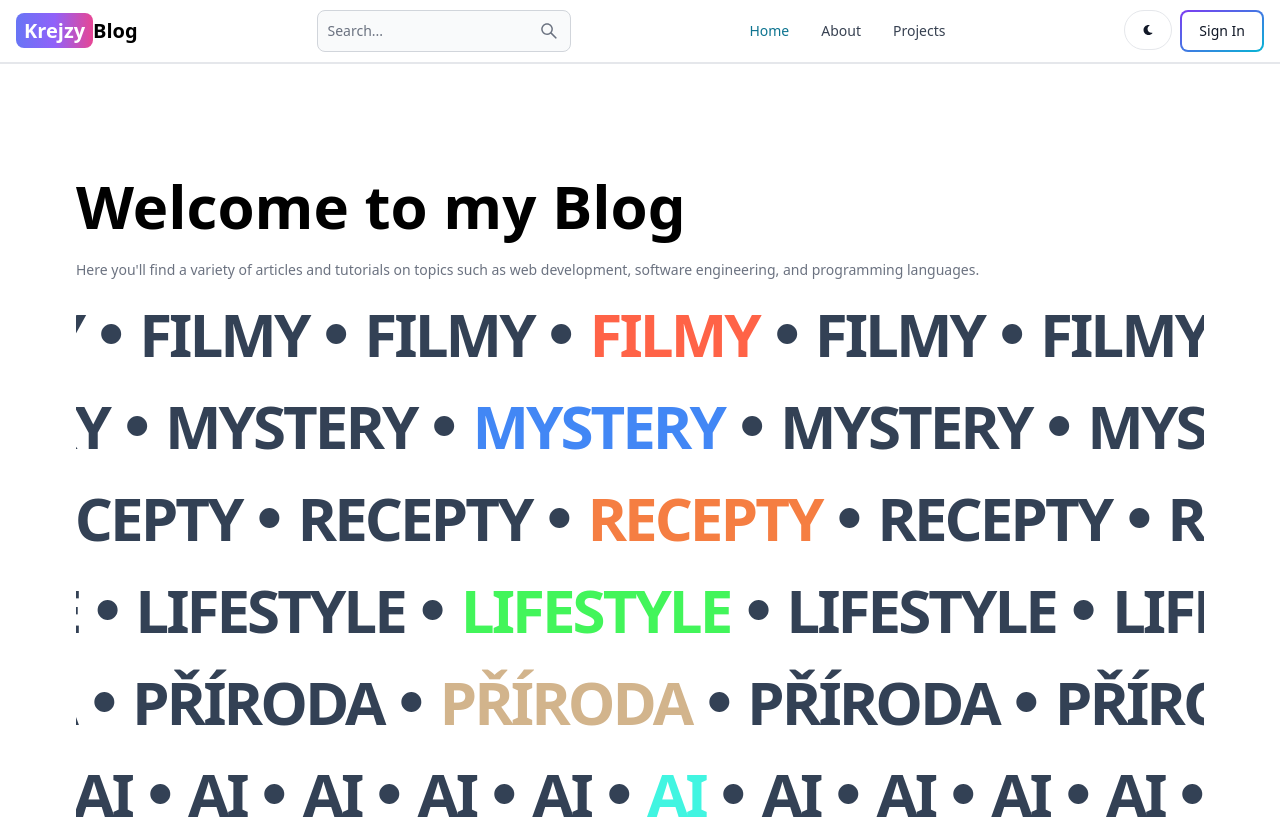
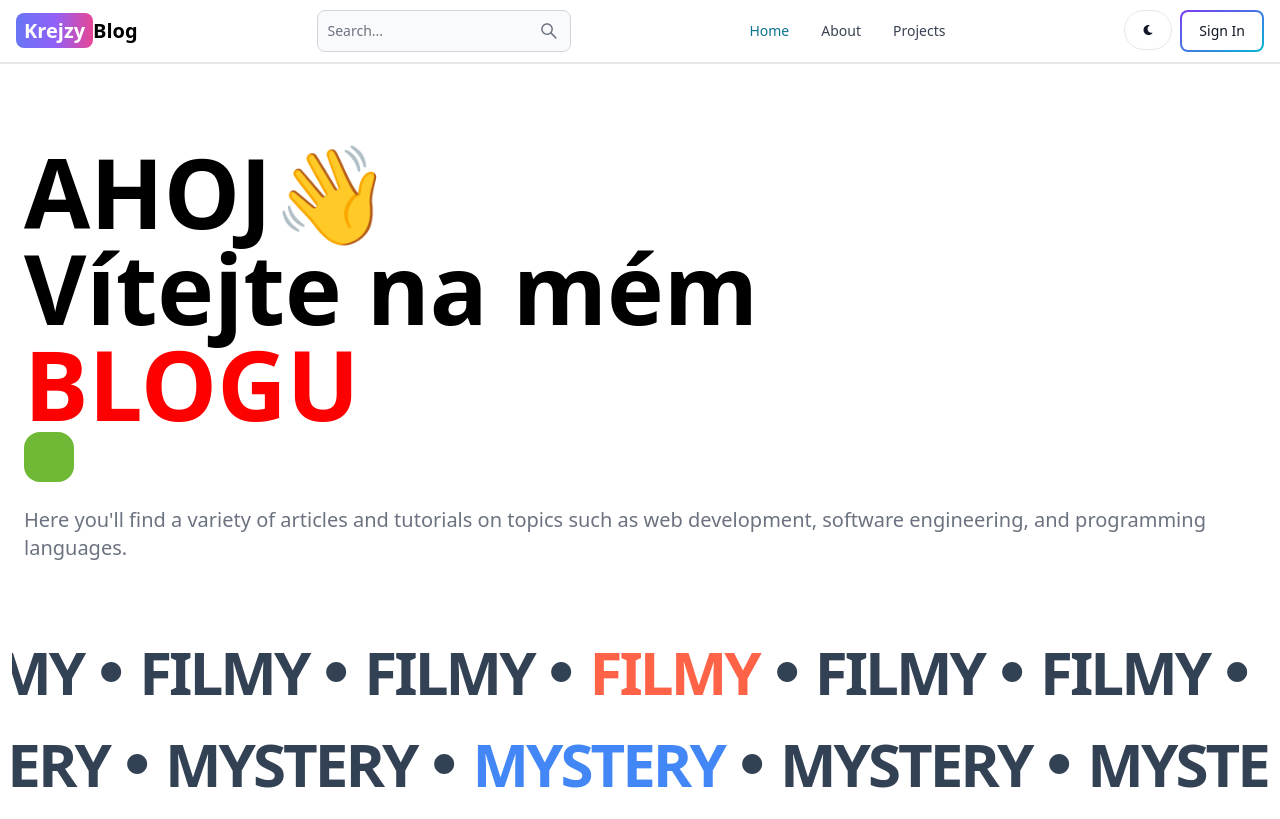
Before and after one commit to Krejzy23/mern-blog, a React (Vite) app in the folder client/: page / in a window 1280 px wide. Shown: the top 819 px of the page. Built offline with nearby package versions, Linux system fonts and the light colour scheme; no server answers; the HTML template or start-up script is replaced by a standard one.

Commit message:
adding hero section and few animations

```diff
--- a/client/package.json
+++ b/client/package.json
@@ -10,10 +10,12 @@
     "preview": "vite preview"
   },
   "dependencies": {
+    "@gsap/react": "^2.1.0",
     "@reduxjs/toolkit": "^2.2.3",
     "firebase": "^10.10.0",
     "flowbite-react": "^0.7.8",
     "gsap": "^3.12.5",
+    "gsap-trial": "^3.12.5",
     "moment": "^2.30.1",
     "react": "^18.2.0",
     "react-circular-progressbar": "^2.1.0",
--- /dev/null
+++ b/client/src/components/Hero.jsx
@@ -0,0 +1,64 @@
+import { gsap } from "gsap";
+import { useGSAP } from "@gsap/react";
+import { TextPlugin } from 'gsap/TextPlugin';
+import { ScrollTrigger } from "gsap/ScrollTrigger";
+
+gsap.registerPlugin(ScrollTrigger, TextPlugin, useGSAP );
+
+// Nastavení GSAP animace s ScrollTrigger
+
+export default function Hero() {
+
+  useGSAP(() => {
+    gsap.to("#headerTitle", {
+      duration: 2,
+      text: "AHOJ👋<br/>",
+      delay: 2,
+    },[]);
+
+    gsap.to("#headerText", {
+      duration: 2,
+      text: "Vítejte na mém<br/>",
+      delay: 3,
+    },[]);
+
+    gsap.to("#headerStyle", {
+      duration: 2,
+      text: "BLOGU",
+      delay: 4,
+      color: "red",
+
+    },[]);
+
+    gsap.defaults({ease: "none"});
+      const tl = gsap.timeline({repeat: 3 ,repeatDelay: 0.2, yoyo:true});
+      tl.to(".green", {x: 0, duration: 0.2, rotation: 0})
+        .to(".green",{x: 450, duration : 1, rotation: 360})
+        .set(".green",  {text:""})
+  },[]);
+
+  return (
+    <div>
+      <div className='flex flex-col gap-6 p-20 px-3 max-w-8xl mx-auto '>
+        <h1 className='text-6xl font-semibold lg:text-10xl md:text-8xl'>
+          <span id="headerTitle" className='font-bold'>
+            {`<h1>Ahoj 👋</h1>`}<br/>
+          </span>
+          <span id='headerText'>
+            {'<h2>Vítejte na mém<br />'}{' '}
+          </span>
+          <span id='headerStyle'>
+            {'BLOGU</h2>'}
+          </span>
+          <div className='wrapper text-xl lg:text-2xl'>
+            <div className="box green"></div>
+          </div>
+        </h1>
+        <p className='text-gray-500  sm:text-xl'>
+          Here you'll find a variety of articles and tutorials on topics such as
+          web development, software engineering, and programming languages.
+        </p>
+      </div>
+    </div>
+  );
+}
--- a/client/src/index.css
+++ b/client/src/index.css
@@ -39,3 +39,14 @@ body {
 .dark .post-content a {
   color: red;
 }
+
+.box {
+  width:50px;
+  height: 50px;
+  background-color: #6fb936;
+  border-radius: 1rem;
+}
+
+.green {
+  color:white;
+}
--- a/client/src/pages/Home.jsx
+++ b/client/src/pages/Home.jsx
@@ -1,13 +1,24 @@
+import { gsap } from "gsap";
+import { useGSAP } from "@gsap/react";
+
 import { Link } from 'react-router-dom';
 import CallToAction from '../components/CallToAction';
+import { TextPlugin } from 'gsap/TextPlugin';
+import ScrollTrigger from "gsap/ScrollTrigger";
 import { useEffect, useState } from 'react';
 import PostCard from '../components/PostCard';
 import TechList from '../components/TechList';
+import Hero from "../components/Hero";
 
-export default function Home() {
+
+
+
+// Nastavení GSAP animace s ScrollTrigger
+export default function Home () {
   const [posts, setPosts] = useState([]);
 
   useEffect(() => {
+
     const fetchPosts = async () => {
       const res = await fetch('/api/post/getPosts');
       const data = await res.json();
@@ -18,12 +29,8 @@ export default function Home() {
 
   return (
     <div>
-      <div className='flex flex-col gap-6 p-28 px-3 max-w-6xl mx-auto '>
-        <h1 className='text-3xl font-bold lg:text-6xl'>Welcome to my Blog</h1>
-        <p className='text-gray-500 text-xs sm:text-sm'>
-          Here you'll find a variety of articles and tutorials on topics such as
-          web development, software engineering, and programming languages.
-        </p>
+      <div className='flex flex-col px-3 max-w-8xl mx-auto '>
+        <Hero />
         <TechList />
         <Link
           to='/search'
@@ -31,9 +38,6 @@ export default function Home() {
         >
           View all posts
         </Link>
-      </div>
-      <div className='p-3 bg-amber-100 dark:bg-slate-700'>
-        <CallToAction />
       </div>
 
       <div className='max-w-6xl mx-auto p-3 flex flex-col gap-8 py-7'>
@@ -54,6 +58,9 @@ export default function Home() {
           </div>
         )}
       </div>
+      <div className='p-3 bg-amber-100 dark:bg-slate-700'>
+        <CallToAction />
+      </div>
     </div>
   );
 }
```
Also changed, not shown: 2 other files (tests, documents, lock files or other folders).
